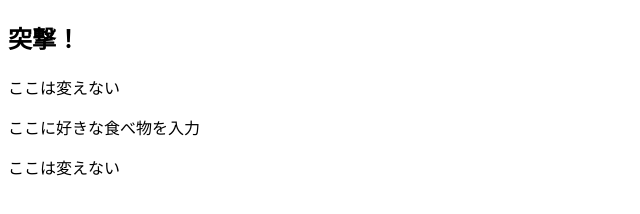
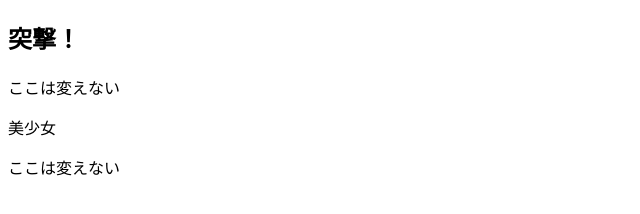
Before and after one commit to sakura-kikuchi/pushConflict, a plain HTML site: page index.html in a window 1280 px wide. Shown: the whole page, without its empty margins (0-640 px from the left). Drawn offline with Linux system fonts and the light colour scheme.

Commit message:
[modify]index.html

```diff
--- a/index.html
+++ b/index.html
@@ -6,7 +6,7 @@
 <body>
 <h2> 突撃！ </h2>
 <p>ここは変えない</p>
-<p>ここに好きな食べ物を入力</p>
+<p>美少女</p>
 <p>ここは変えない</p>
 </body>
 </html>
```
